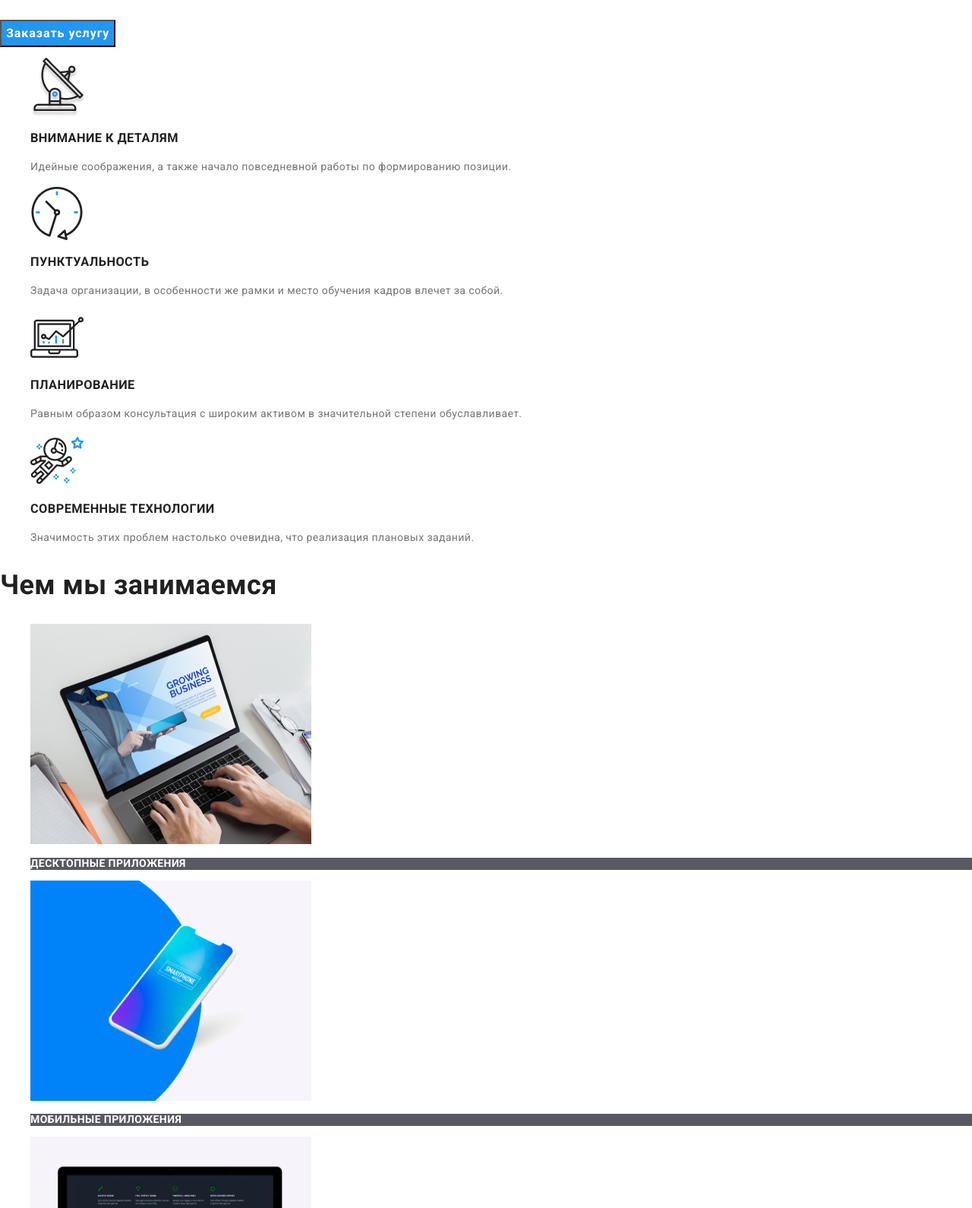
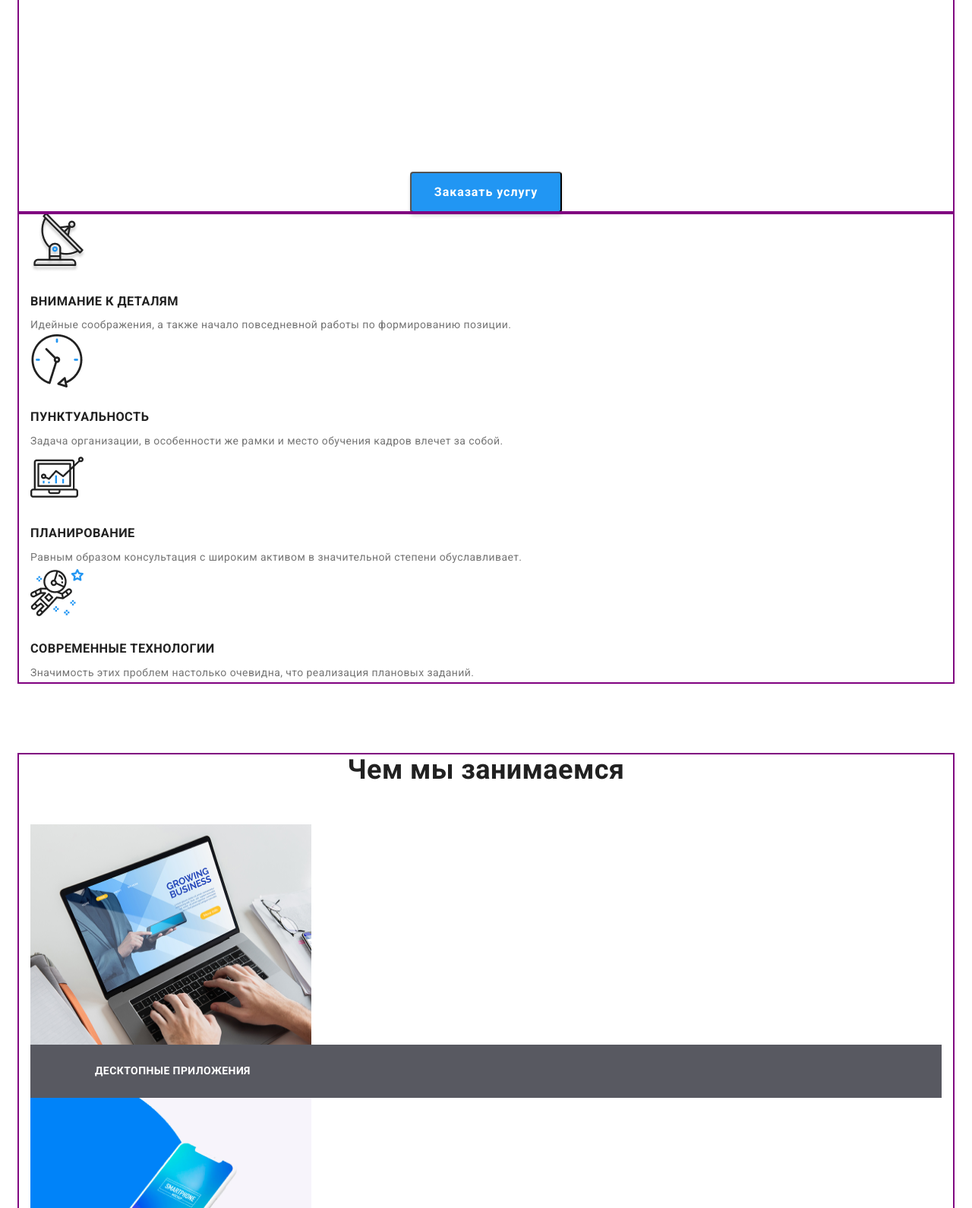
Before and after one commit to Aleksander-Kovalenko/goit-markup-hw-03, a plain HTML site: page index.html in a window 1280 px wide. Shown: the part 265-1855 px from the top of the page at 76% size. Drawn offline with nearby package versions, Linux system fonts and the light colour scheme.

Commit message:
Работа с отступами

```diff
--- a/css/style.css
+++ b/css/style.css
@@ -29,23 +29,50 @@ body {
   font-size: var(--primary-font-size);
   letter-spacing: var(--primary-letter-spacing);
 }
+img {
+  display: block;
+}
+
 .container {
   margin-left: auto;
   margin-right: auto;
+  padding-left: 15px;
+  padding-right: 15px;
+  width: 1200px;
+
   outline: 2px solid purple;
 }
+
+/* primary button */
 .button {
+  padding-top: 10px;
+  padding-right: 30px;
+  padding-bottom: 10px;
+  padding-left: 30px;
+  min-width: 200px;
+  vertical-align: middle;
+
+  border-radius: 4px;
+
   color: var(--button-color);
   background-color: var(--button-bg-color);
+  box-shadow: 0px 4px 4px rgba(0, 0, 0, 0.15);
 
   font-weight: 700;
   font-size: 16px;
   line-height: 1.87;
   letter-spacing: 0.06em;
 }
+.button:focus {
+  outline: none;
+  border: none;
+}
 
 /* LIST OF LIMITS */
 .list {
+  margin-top: 0px;
+  margin-bottom: 0px;
+  padding: 0px;
   text-decoration: none;
   list-style: none;
 }
@@ -53,6 +80,8 @@ body {
 /* HEADER PROPERTY */
 /* logo */
 .title {
+  margin-top: 0px;
+  margin-bottom: 0px;
   color: #000000;
 
   font-family: Raleway, sans-serif;
@@ -89,7 +118,12 @@ body {
 }
 
 /* HERO */
+.hero {
+  text-align: center;
+}
+
 .hero-title {
+  margin-bottom: 280px;
   color: #ffffff;
   background-color: rgba(47, 48, 58, 0.8);
 
@@ -101,16 +135,30 @@ body {
 }
 
 /* SECTION */
+.section.no-padding {
+  padding-top: 0px;
+  padding-bottom: 0px;
+}
 .section {
+  padding-top: 95px;
+  padding-bottom: 95px;
+
   font-weight: 700;
   line-height: 1.16;
 }
 /* title */
 .section-title {
+  margin-top: 0px;
+  margin-bottom: 50px;
+
   font-weight: 700;
   font-size: 36px;
+  text-align: center;
 }
 .section-subtitle {
+  margin-top: 30px;
+  margin-bottom: 10px;
+
   line-height: 1.14;
   text-transform: uppercase;
 }
@@ -131,13 +179,36 @@ body {
   text-transform: uppercase;
 }
 
+.work.subtitle {
+  padding-top: 27px;
+  padding-right: 85px;
+  padding-bottom: 27px;
+  padding-left: 85px;
+  margin-top: 0px;
+  margin-bottom: 0px;
+
+  color: #ffffff;
+  background-color: rgba(47, 48, 58, 0.8);
+
+  font-size: var(--primary-font-size);
+  line-height: 1.14;
+  text-transform: uppercase;
+}
+
 /* TEAM */
 .team {
   font-weight: 500;
   font-size: 16px;
   line-height: 1.14;
 }
+
+.team.name {
+  margin-top: 30px;
+  margin-bottom: 10px;
+}
 .team.proff {
+  margin-top: 0px;
+  margin-bottom: 16px;
   color: var(--secondary-text-color);
 
   font-weight: 400;
@@ -151,6 +222,9 @@ body {
 
 /* title */
 .footer-page .footer-title {
+  padding-top: 60px;
+  margin-top: 0px;
+  margin-bottom: 20px;
   color: #ffffff;
   font-family: Raleway, sans-serif;
   font-weight: 700;
--- a/index.html
+++ b/index.html
@@ -18,7 +18,7 @@
   <body>
     <!-- HEADER -->
     <header class="header-page">
-      <div>
+      <div class="container">
         <nav>
           <a class="list" href="./index.html">
             <h1 class="title">
@@ -65,18 +65,23 @@
     <main>
       <!-- HERO -->
       <section class="hero">
-        <h2 class="hero-title">Эффективные решения для вашего бизнеса</h2>
+        <div class="container">
+          <h2 class="hero-title list">
+            Эффективные решения для вашего бизнеса
+          </h2>
           <button class="button">Заказать услугу</button>
+        </div>
       </section>
 
       <!-- ADVANTAGES -->
-      <section class="section">
+      <section>
+        <div class="container">
           <h2 hidden>Преимущества</h2>
           <ul class="list">
             <li>
               <img src="./images/antenna.png" alt="antenna" />
               <h3 class="section-subtitle">Внимание к деталям</h3>
-            <p class="section-text">
+              <p class="section-text list">
                 Идейные соображения, а также начало повседневной работы по
                 формированию позиции.
               </p>
@@ -84,15 +89,15 @@
             <li>
               <img src="./images/clock.png" alt="clock" />
               <h3 class="section-subtitle">Пунктуальность</h3>
-            <p class="section-text">
-              Задача организации, в особенности же рамки и место обучения кадров
-              влечет за собой.
+              <p class="section-text list">
+                Задача организации, в особенности же рамки и место обучения
+                кадров влечет за собой.
               </p>
             </li>
             <li>
               <img src="./images/diagram.png" alt="diagram" />
               <h3 class="section-subtitle">Планирование</h3>
-            <p class="section-text">
+              <p class="section-text list">
                 Равным образом консультация с широким активом в значительной
                 степени обуславливает.
               </p>
@@ -100,17 +105,19 @@
             <li>
               <img src="./images/astronaut.png" alt="astronavt" />
               <h3 class="section-subtitle">Современные технологии</h3>
-            <p class="section-text">
+              <p class="section-text list">
                 Значимость этих проблем настолько очевидна, что реализация
                 плановых заданий.
               </p>
             </li>
           </ul>
+        </div>
       </section>
 
       <!-- TEAM WORK -->
       <section class="section">
-        <h2 class="section-title">Чем мы занимаемся</h2>
+        <div class="container">
+          <h2 class="section-title list">Чем мы занимаемся</h2>
           <ul class="list">
             <li>
               <img
@@ -119,7 +126,7 @@
                 width="370"
                 height="290"
               />
-            <h3 class="section-title work">Десктопные приложения</h3>
+              <h3 class="work subtitle">Десктопные приложения</h3>
             </li>
             <li>
               <img
@@ -128,7 +135,7 @@
                 width="370"
                 height="290"
               />
-            <h3 class="section-title work">Мобильные приложения</h3>
+              <h3 class="work subtitle">Мобильные приложения</h3>
             </li>
             <li>
               <img
@@ -137,13 +144,15 @@
                 width="370"
                 height="290"
               />
-            <h3 class="section-title work">Дизайнерские решения</h3>
+              <h3 class="work subtitle">Дизайнерские решения</h3>
             </li>
           </ul>
+        </div>
       </section>
 
       <!-- TEAM -->
-      <section class="section">
+      <section class="section no-padding">
+        <div class="container">
           <h2 class="section-title">Наша команда</h2>
           <ul class="list">
             <!-- Николай Кучеренко -->
@@ -314,10 +323,12 @@
               </ul>
             </li>
           </ul>
+        </div>
       </section>
 
       <!-- REGULAR CUSTOMERS -->
       <section class="section">
+        <div class="container">
           <h2 class="section-title">Постоянные клиенты</h2>
           <ul class="list">
             <li>
@@ -339,11 +350,13 @@
               <a href=""><img src="./images/comtag.svg" alt="" /></a>
             </li>
           </ul>
+        </div>
       </section>
     </main>
 
     <!-- FOOTER LIST -->
     <footer class="footer-page">
+      <div class="container">
         <a class="list" href="./index.html">
           <h1 class="footer-title">
             <span class="title item">Web</span>
@@ -359,7 +372,7 @@
             <img src="./images/post-header.svg" alt="Post" />
             info@devstudio.com <br />
           </a>
-        <a class="address contact" href="tel:+380961111111">
+          <address class="address contact" href="tel:+380961111111">
             <img src="./images/tel-header.svg" alt="Telephone" />
             +38 096 111 11 11
           </a>
@@ -368,7 +381,9 @@
           <h3 class="footer-subtitle">Присоединяйтесь</h3>
           <ul class="list">
             <li>
-            <a href=""><img src="./images/instagarm.svg" alt="instagram" /></a>
+              <a href=""
+                ><img src="./images/instagarm.svg" alt="instagram"
+              /></a>
             </li>
             <li>
               <a href=""><img src="./images/twitter.svg" alt="twitter" /></a>
@@ -390,6 +405,7 @@
             <img src="./images/lita.svg" alt="submit" />
           </button>
         </div>
+      </div>
     </footer>
   </body>
 </html>
```
Lines whose indentation alone changed are shown as unchanged.
